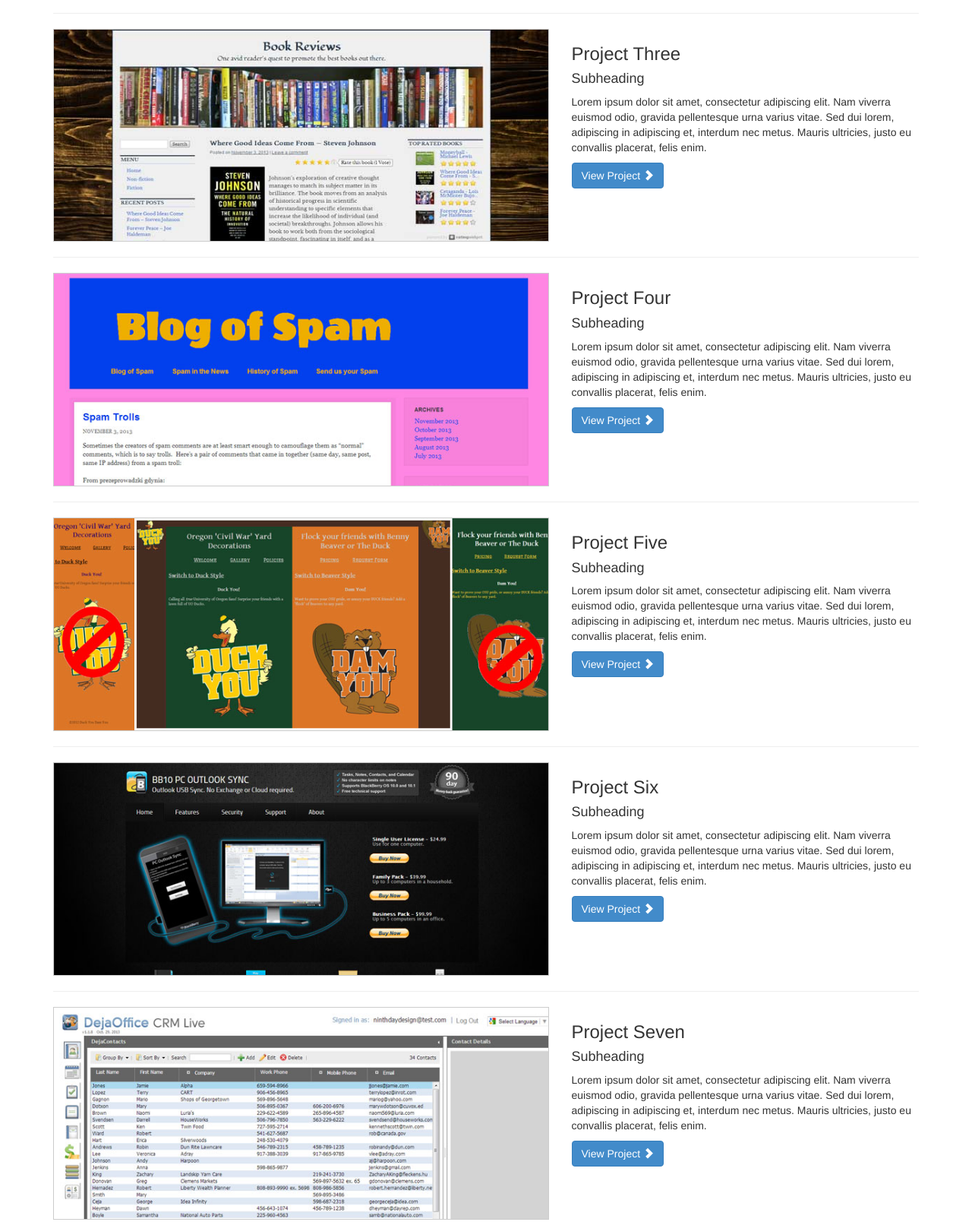
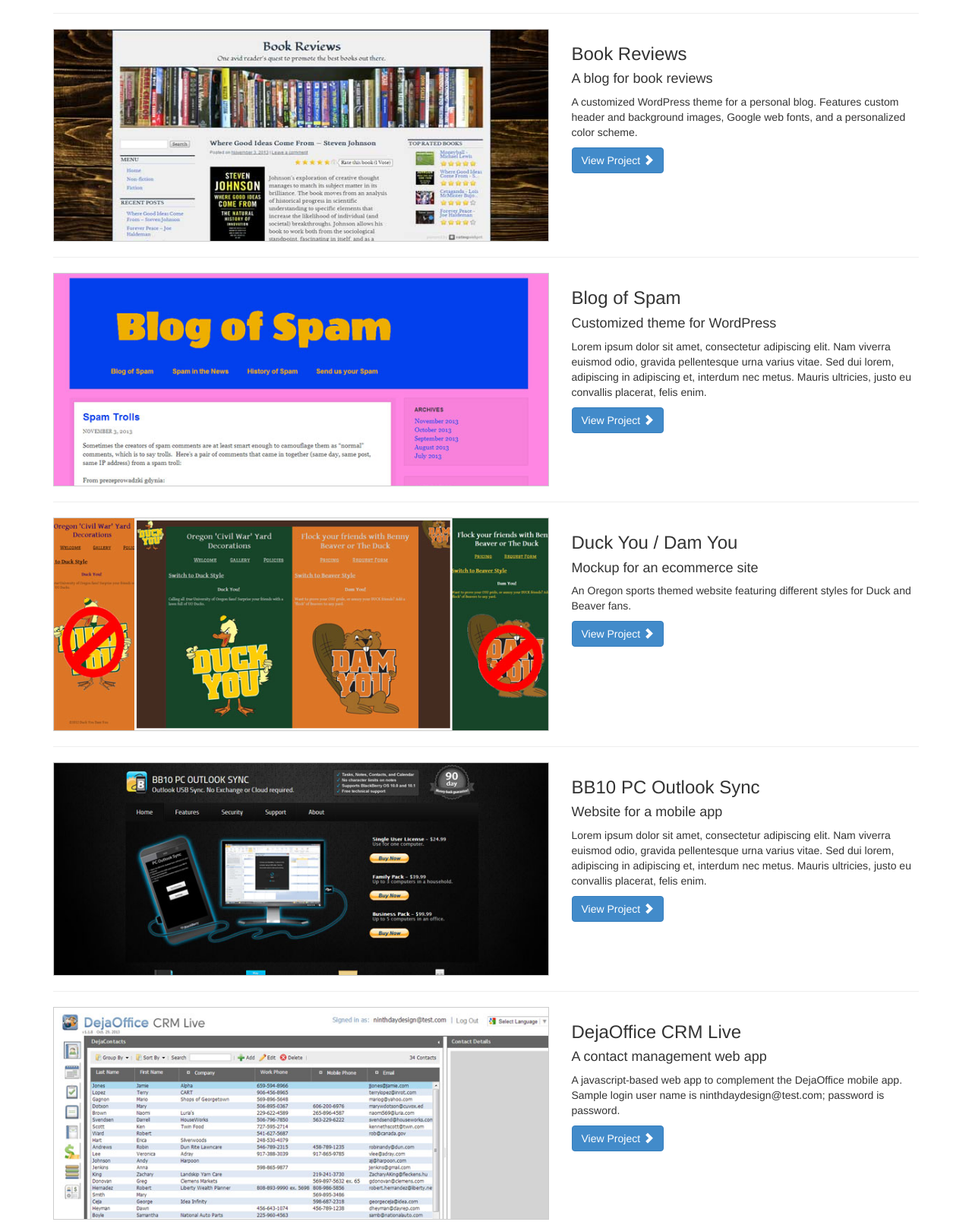
Before and after one commit to jenniferOlsen/portfolio, a plain HTML site: page index.html in a window 1280 px wide. Shown: the part 803-2411 px from the top of the page at 76% size. Drawn offline with Linux system fonts and the light colour scheme.

Commit message:
add links to projects

```diff
--- a/index.html
+++ b/index.html
@@ -59,10 +59,10 @@
         </div>
 
         <div class="col-lg-5 col-md-5">
-          <h3>Project One</h3>
-          <h4>Subheading</h4>
-          <p>Lorem ipsum dolor sit amet, consectetur adipiscing elit. Nam viverra euismod odio, gravida pellentesque urna varius vitae. Sed dui lorem, adipiscing in adipiscing et, interdum nec metus. Mauris ultricies, justo eu convallis placerat, felis enim.</p>
-          <a class="btn btn-primary" href="#">View Project <span class="glyphicon glyphicon-chevron-right"></span></a>
+          <h3>Winter's Breath</h3>
+          <h4>Simple one-page website</h4>
+          <p>A no-fuss website to advertise a book. Includes book cover and description, purchase buttons for each distributor, and a rotating list of reader testimonials. Works equally well as a stand-alone site or as a product page within a larger website.</p>
+          <a class="btn btn-primary" href="http://jenniferolsen.name/winter/" target="_blank">View Project <span class="glyphicon glyphicon-chevron-right"></span></a>
         </div>
 
       </div>
@@ -76,8 +76,8 @@
         </div>
 
         <div class="col-lg-5 col-md-5">
-          <h3>Project Two</h3>
-          <h4>Subheading</h4>
+          <h3>Book Cover designs</h3>
+          <h4>A sample of graphic design work</h4>
           <p>Lorem ipsum dolor sit amet, consectetur adipiscing elit. Nam viverra euismod odio, gravida pellentesque urna varius vitae. Sed dui lorem, adipiscing in adipiscing et, interdum nec metus. Mauris ultricies, justo eu convallis placerat, felis enim.</p>
           <a class="btn btn-primary" href="#">View Project <span class="glyphicon glyphicon-chevron-right"></span></a>
           <br><br>
@@ -97,10 +97,10 @@
         </div>
 
         <div class="col-lg-5 col-md-5">
-          <h3>Project Three</h3>
-          <h4>Subheading</h4>
-          <p>Lorem ipsum dolor sit amet, consectetur adipiscing elit. Nam viverra euismod odio, gravida pellentesque urna varius vitae. Sed dui lorem, adipiscing in adipiscing et, interdum nec metus. Mauris ultricies, justo eu convallis placerat, felis enim.</p>
-          <a class="btn btn-primary" href="#">View Project <span class="glyphicon glyphicon-chevron-right"></span></a>
+          <h3>Book Reviews</h3>
+          <h4>A blog for book reviews</h4>
+          <p>A customized WordPress theme for a personal blog. Features custom header and background images, Google web fonts, and a personalized color scheme.</p>
+          <a class="btn btn-primary" href="http://www.jenniferolsen.name/books/" target="_blank">View Project <span class="glyphicon glyphicon-chevron-right"></span></a>
         </div>
 
       </div>
@@ -114,10 +114,10 @@
         </div>
 
         <div class="col-lg-5 col-md-5">
-          <h3>Project Four</h3>
-          <h4>Subheading</h4>
+          <h3>Blog of Spam</h3>
+          <h4>Customized theme for WordPress</h4>
           <p>Lorem ipsum dolor sit amet, consectetur adipiscing elit. Nam viverra euismod odio, gravida pellentesque urna varius vitae. Sed dui lorem, adipiscing in adipiscing et, interdum nec metus. Mauris ultricies, justo eu convallis placerat, felis enim.</p>
-          <a class="btn btn-primary" href="#">View Project <span class="glyphicon glyphicon-chevron-right"></span></a>
+          <a class="btn btn-primary" href="http://blogofspam.com/" target="_blank">View Project <span class="glyphicon glyphicon-chevron-right"></span></a>
         </div>
 
       </div>
@@ -131,10 +131,10 @@
         </div>
 
         <div class="col-lg-5 col-md-5">
-          <h3>Project Five</h3>
-          <h4>Subheading</h4>
-          <p>Lorem ipsum dolor sit amet, consectetur adipiscing elit. Nam viverra euismod odio, gravida pellentesque urna varius vitae. Sed dui lorem, adipiscing in adipiscing et, interdum nec metus. Mauris ultricies, justo eu convallis placerat, felis enim.</p>
-          <a class="btn btn-primary" href="#">View Project <span class="glyphicon glyphicon-chevron-right"></span></a>
+          <h3>Duck You / Dam You</h3>
+          <h4>Mockup for an ecommerce site</h4>
+          <p>An Oregon sports themed website featuring different styles for Duck and Beaver fans.</p>
+          <a class="btn btn-primary" href="http://jenniferolsen.name/duckdam/" target="_blank">View Project <span class="glyphicon glyphicon-chevron-right"></span></a>
         </div>
 
       </div>
@@ -148,10 +148,10 @@
         </div>
 
         <div class="col-lg-5 col-md-5">
-          <h3>Project Six</h3>
-          <h4>Subheading</h4>
+          <h3>BB10 PC Outlook Sync</h3>
+          <h4>Website for a mobile app</h4>
           <p>Lorem ipsum dolor sit amet, consectetur adipiscing elit. Nam viverra euismod odio, gravida pellentesque urna varius vitae. Sed dui lorem, adipiscing in adipiscing et, interdum nec metus. Mauris ultricies, justo eu convallis placerat, felis enim.</p>
-          <a class="btn btn-primary" href="#">View Project <span class="glyphicon glyphicon-chevron-right"></span></a>
+          <a class="btn btn-primary" href="http://www.bb10outlooksync.com/" target="_blank">View Project <span class="glyphicon glyphicon-chevron-right"></span></a>
         </div>
 
       </div>
@@ -164,10 +164,10 @@
         </div>
 
         <div class="col-lg-5 col-md-5">
-          <h3>Project Seven</h3>
-          <h4>Subheading</h4>
-          <p>Lorem ipsum dolor sit amet, consectetur adipiscing elit. Nam viverra euismod odio, gravida pellentesque urna varius vitae. Sed dui lorem, adipiscing in adipiscing et, interdum nec metus. Mauris ultricies, justo eu convallis placerat, felis enim.</p>
-          <a class="btn btn-primary" href="#" target="_blank">View Project <span class="glyphicon glyphicon-chevron-right"></span></a>
+          <h3>DejaOffice CRM Live</h3>
+          <h4>A contact management web app</h4>
+          <p>A javascript-based web app to complement the DejaOffice mobile app. Sample login user name is ninthdaydesign@test.com; password is password.</p>
+          <a class="btn btn-primary" href="http://crm.dejaoffice.com/" target="_blank">View Project <span class="glyphicon glyphicon-chevron-right"></span></a>
         </div>
 
       </div>
```
